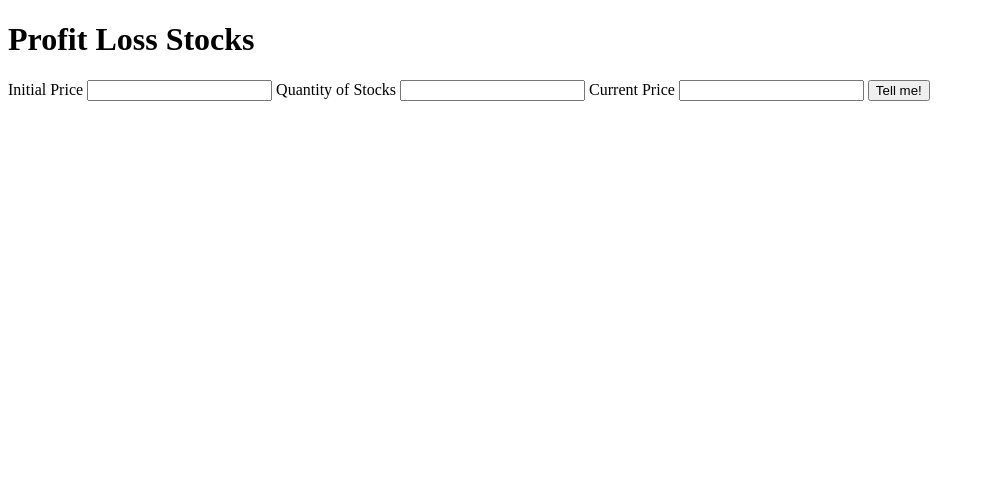
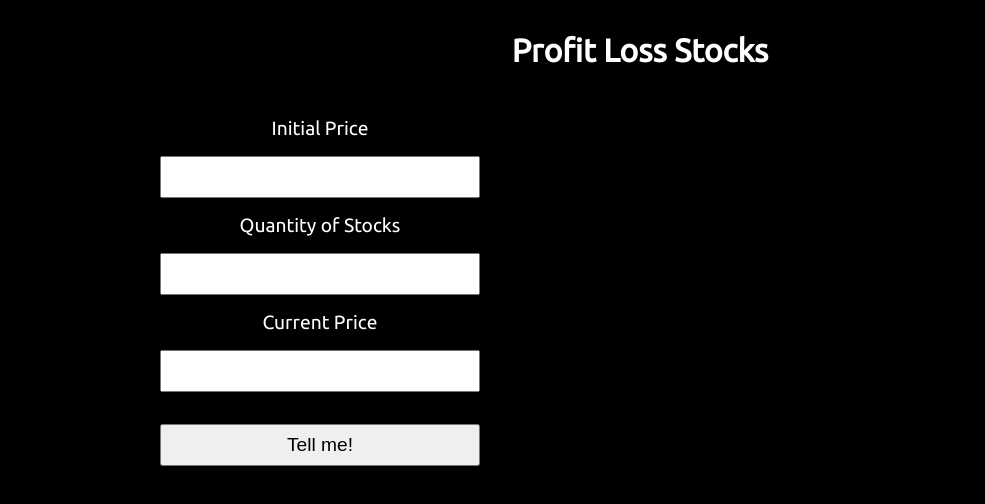
Before and after one commit to TusharAnekar/profit-and-loss-app, a plain HTML site: page index.html in a window 1280 px wide. Shown: the whole page, without its empty margins (0-985 px from the left). Drawn offline with Linux system fonts and the light colour scheme.

Commit message:
styling and linking js and css file.

```diff
--- a/index.html
+++ b/index.html
@@ -5,12 +5,14 @@
     <meta http-equiv="X-UA-Compatible" content="IE=edge">
     <meta name="viewport" content="width=device-width, initial-scale=1.0">
     <title>Profit Loss App</title>
+
+    <link rel="stylesheet" href="styles.css">
 </head>
 
 <body>
     <h1>Profit Loss Stocks</h1>
 
-    <main>
+    <main class="left-sided-container">
         <label for="initial-price">Initial Price</label>
         <input type="number" id="initial-price">
 
@@ -22,7 +24,10 @@
 
         <button id="tell-me-button">Tell me!</button>
 
-        <div id="result"></div>
     </main>
+
+    <div id="result"></div>
+
+    <script src="app.js"></script>
 </body>
 </html>
--- a/styles.css
+++ b/styles.css
@@ -0,0 +1,49 @@
+@import url('https://fonts.googleapis.com/css2?family=Ubuntu&display=swap');
+
+:root {
+    --background-color: black;
+    --font-color: white;
+}
+
+* {
+	margin: 0;
+	padding: 0;
+	box-sizing: border-box;
+}
+
+body {
+    font-family: 'Ubuntu', sans-serif;
+    background-color: var(--background-color);
+    color: var(--font-color);
+    text-align: center;
+}
+
+h1 {
+    padding: 2rem;
+}
+
+.left-sided-container {
+    width: 50%;
+}
+
+label {
+    text-align: center;
+    display: block;
+    font-size: larger;
+    padding: 1rem;
+}
+
+input {
+    padding: 0.5rem;
+    width: 50%;
+    font-size: larger;
+}
+
+button {
+    display: block;
+    margin: auto;
+    font-size: larger;
+    width: 50%;
+    padding: 0.5rem;
+    margin-top: 2rem;
+}
```
